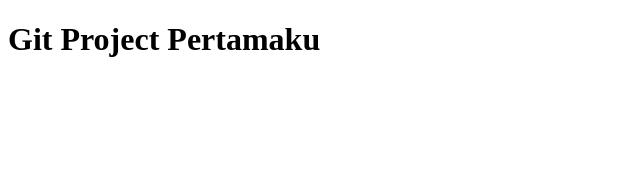
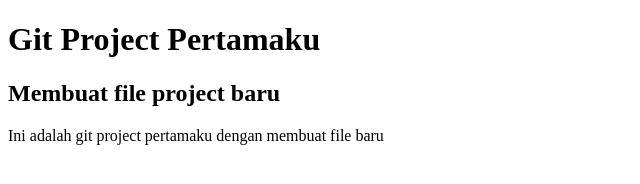
Before and after one commit to elsadina03/web_git, a plain HTML site: page index.html in a window 1280 px wide. Shown: the whole page, without its empty margins (0-640 px from the left). Drawn offline with Linux system fonts and the light colour scheme.

Commit message:
Update index.html

```diff
--- a/index.html
+++ b/index.html
@@ -7,5 +7,7 @@
 </head>
 <body>
     <h1>Git Project Pertamaku</h1>
+    <h2>Membuat file project baru</h2>
+    <p>Ini adalah git project pertamaku dengan membuat file baru</p>
 </body>
 </html>
```
